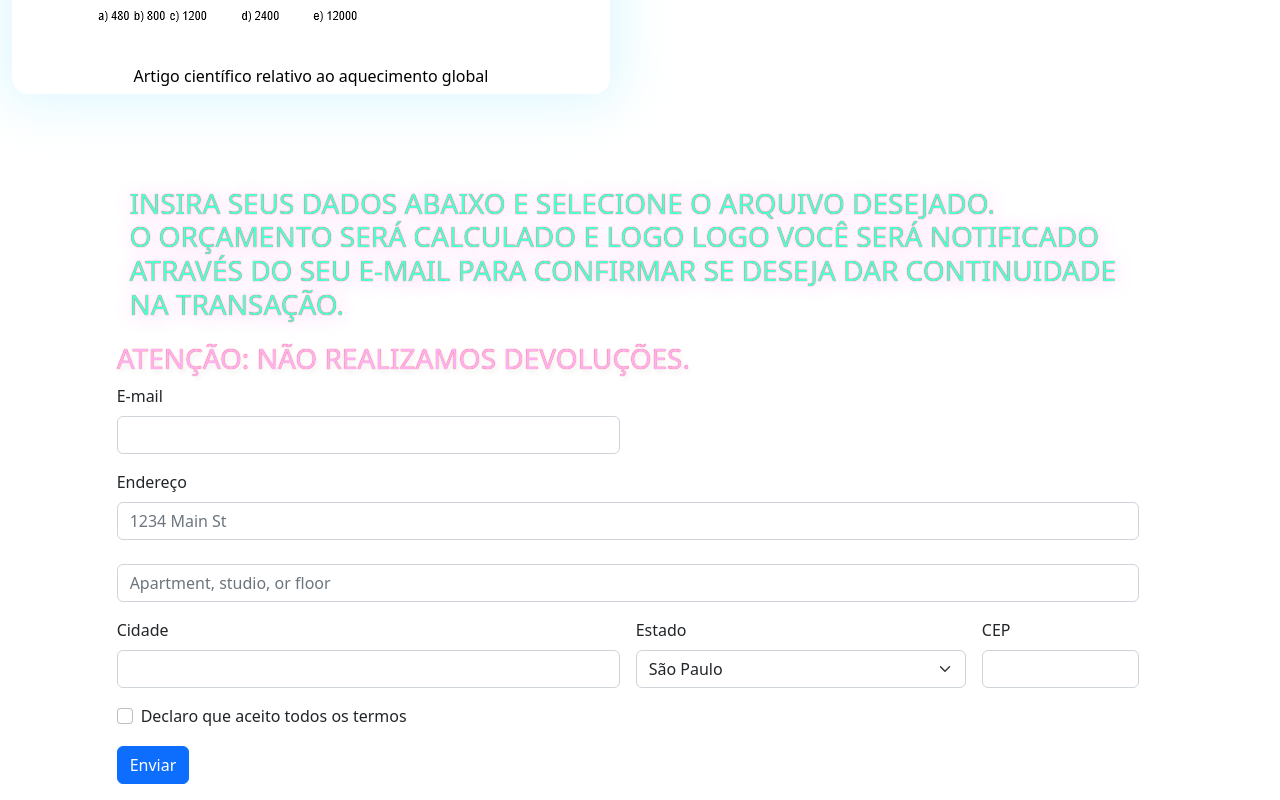
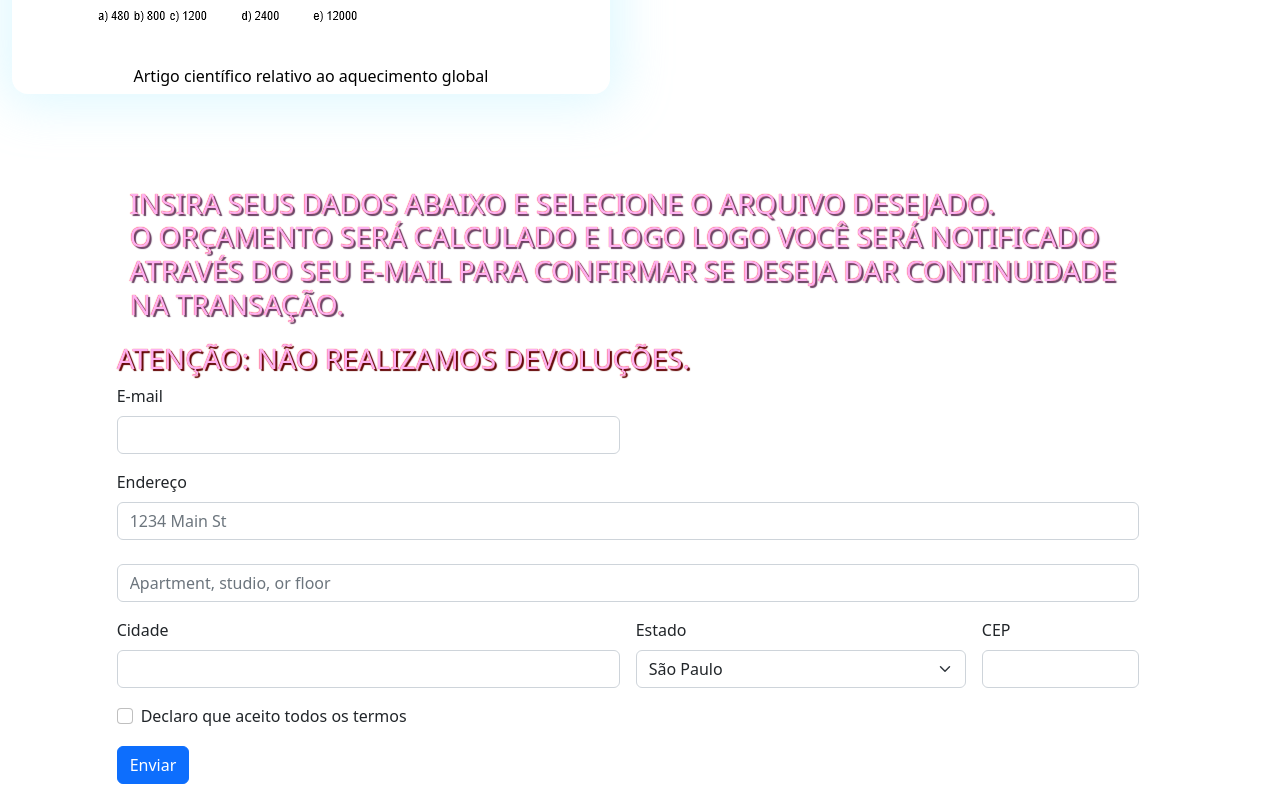
Before and after one commit to vinicius0919/website, a plain HTML site: page index.html in a window 1280 px wide. Shown: the part 2673-3473 px from the top of the page. Drawn offline with nearby package versions, Linux system fonts and the light colour scheme.

Commit message:
detalhes 15/12/2022

```diff
--- a/index.html
+++ b/index.html
@@ -66,9 +66,9 @@
 <div class="row" style="margin-right: 1%;justify-content: center;">
 
   <div class="col-10">
-    <h3 style="color: #4effd3; padding: 0.8rem; text-shadow:2px 2px 20px #f7b5ed, 0 0 1px red;">INSIRA SEUS DADOS ABAIXO E SELECIONE O ARQUIVO DESEJADO. <br> O ORÇAMENTO SERÁ CALCULADO E LOGO LOGO VOCÊ SERÁ NOTIFICADO ATRAVÉS DO SEU E-MAIL PARA CONFIRMAR SE DESEJA DAR CONTINUIDADE NA TRANSAÇÃO.
+    <h3 style="color: #fdb1f1; padding: 0.8rem; text-shadow:2px 2px 1px #380030c0, 0 0 1px red;">INSIRA SEUS DADOS ABAIXO E SELECIONE O ARQUIVO DESEJADO. <br> O ORÇAMENTO SERÁ CALCULADO E LOGO LOGO VOCÊ SERÁ NOTIFICADO ATRAVÉS DO SEU E-MAIL PARA CONFIRMAR SE DESEJA DAR CONTINUIDADE NA TRANSAÇÃO.
     </h3>
-    <h3 style="color: #fdb1f1; text-shadow:2px 4px 5px #eee, 0 0 1px red;">ATENÇÃO: NÃO REALIZAMOS DEVOLUÇÕES.</h3>
+    <h3 style="color: #fdb1f1; text-shadow:2px 2px 1px rgb(97, 0, 0), 0 0 1px red;">ATENÇÃO: NÃO REALIZAMOS DEVOLUÇÕES.</h3>
     <form class="row g-3">
       <div class="col-md-6">
         <label for="inputEmail4" class="form-label">E-mail</label>
```
